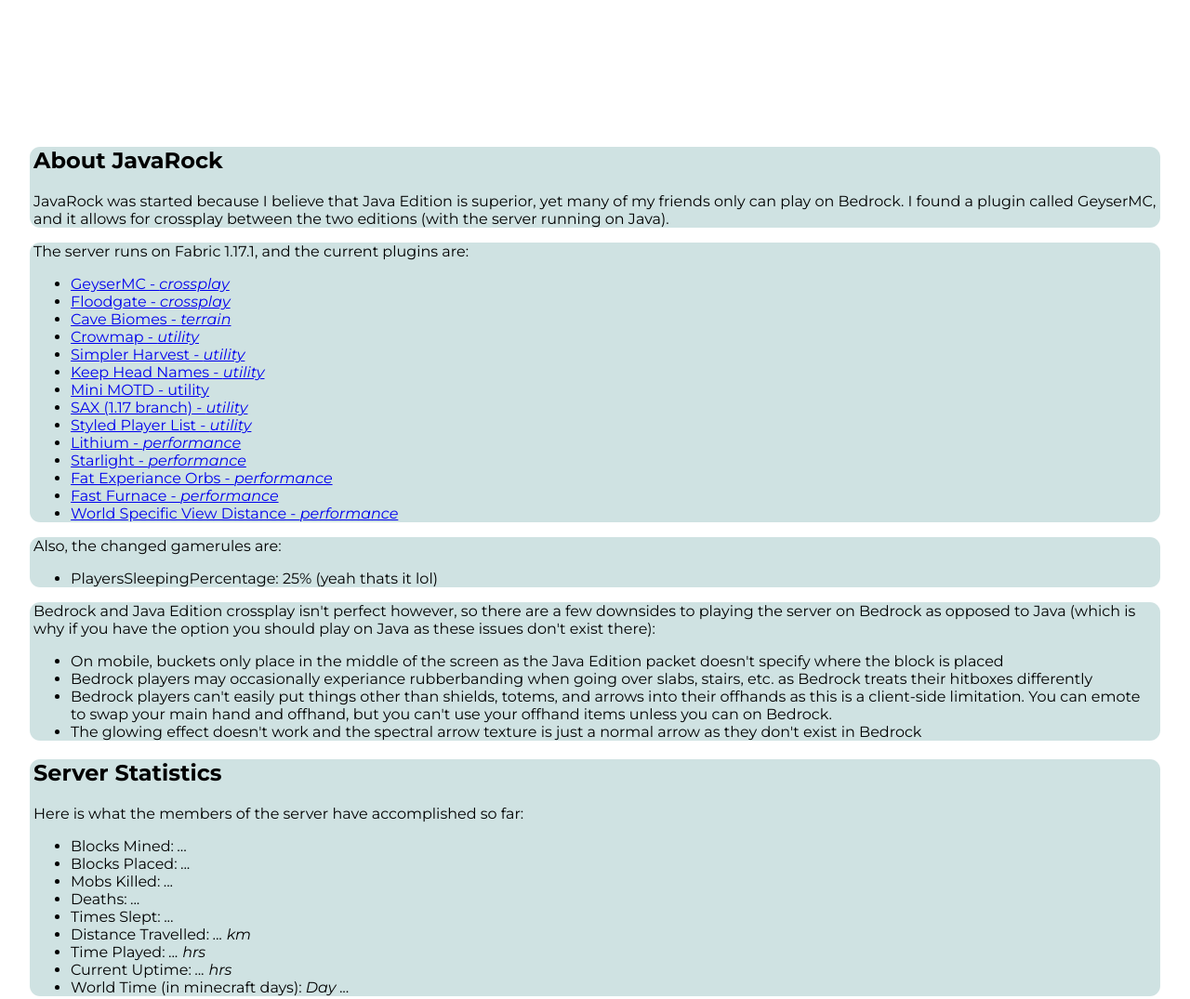
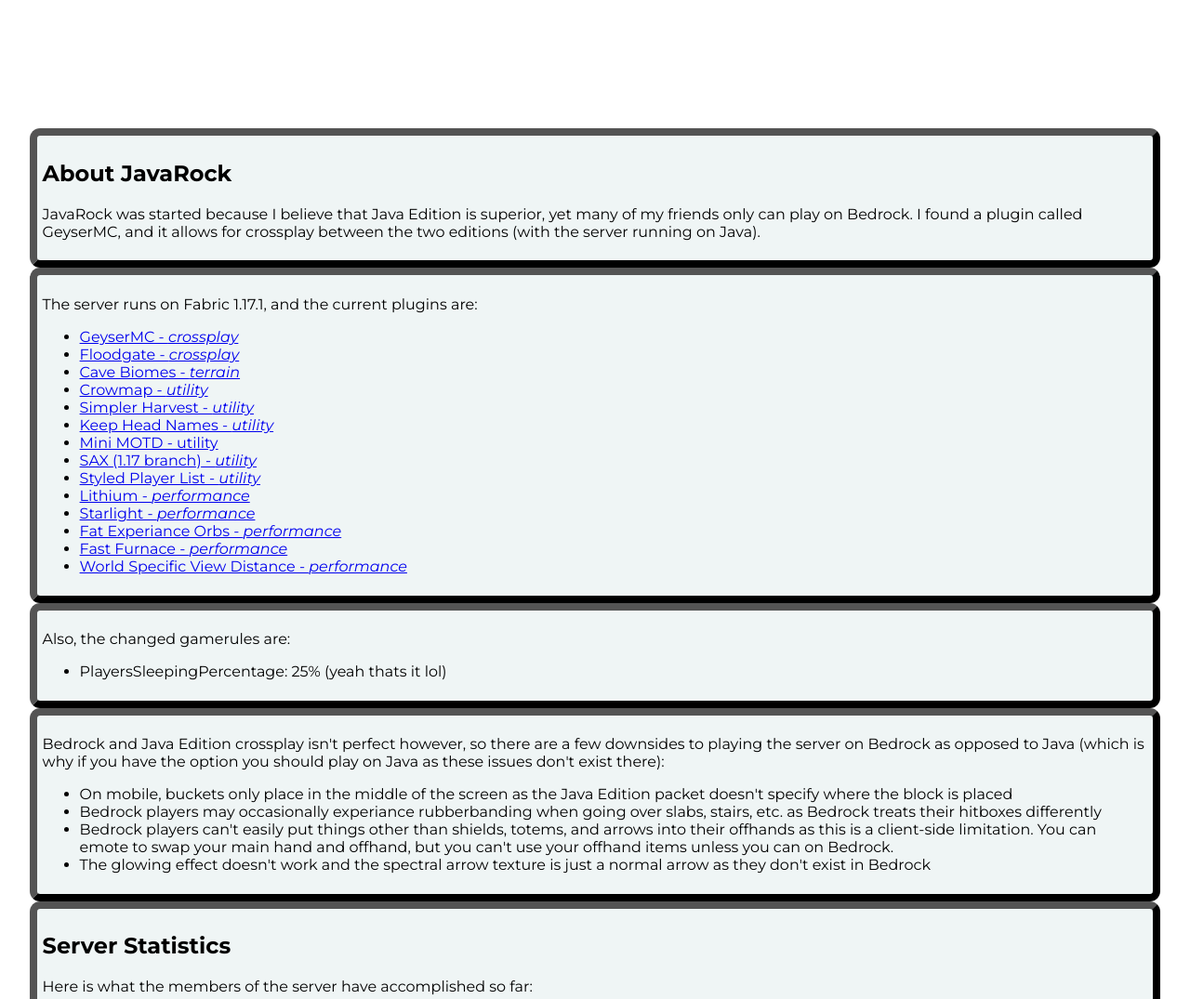
Before and after one commit to JavaRockMC/javarock-site, a website: page src/public/html/index.html in a window 1280 px wide. Shown: the part 720-1795 px from the top of the page at 93% size. Drawn offline with Linux system fonts and the light colour scheme; no server answers.

Commit message:
styling take 3

```diff
--- a/src/public/css/main.scss
+++ b/src/public/css/main.scss
@@ -87,12 +87,11 @@
     }
     div.section {
       border-width: 8px;
+      border-style: outset;
       border-radius: .7em;
-      background-color: #cfe2e2;
+      background-color: #eff5f5;
       border-color: #000000;
-      padding: .25em;
-      padding-top: 0;
-      padding-bottom: 0;
+      padding: .35em;
       height: auto;
     }
     h1 {
```
Also changed, not shown: src/public/css/main.css.
